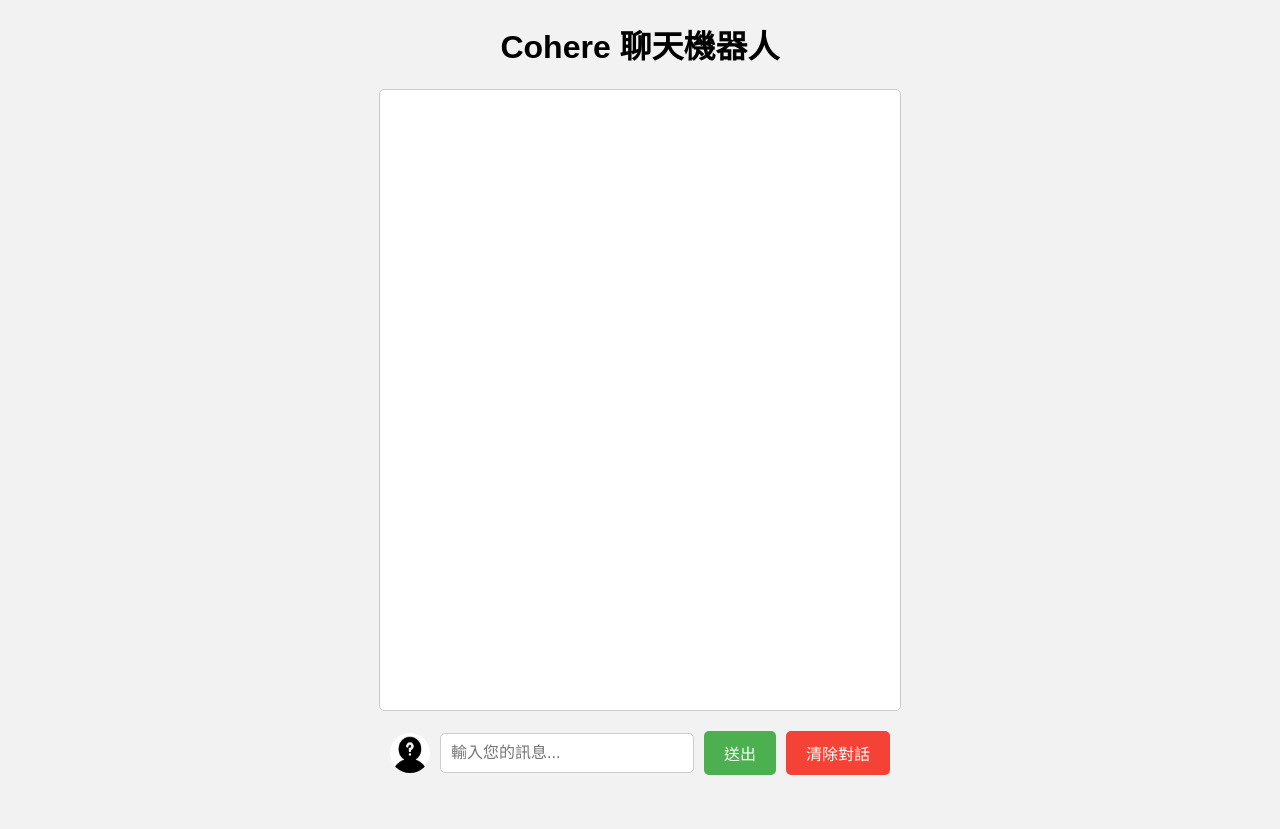
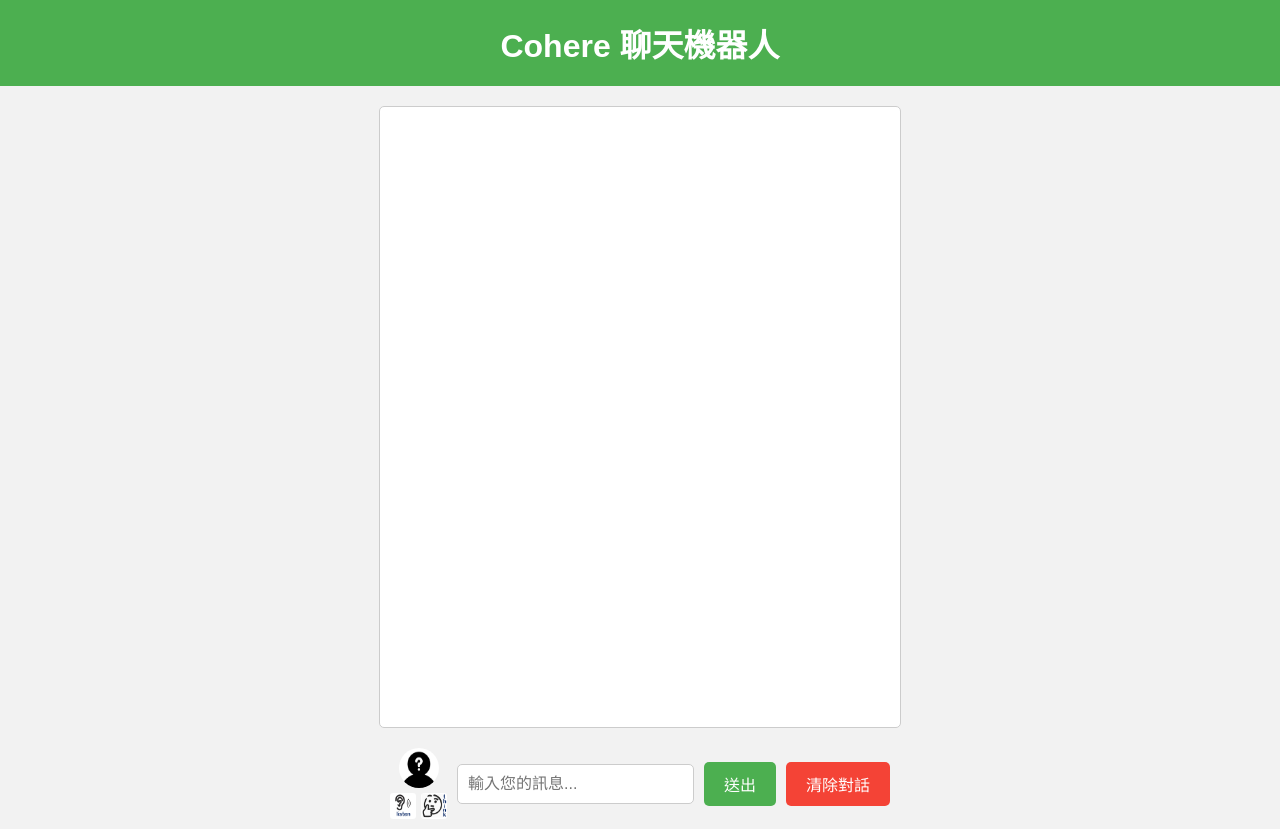
Before and after one commit to hsun0/AIAPadvchatbox, a Flask app: page / in a window 1280 px wide. Before the commit the page ends 775 px from the top, so only its background shows below. Run offline with Flask 3, Linux system fonts and the light colour scheme.

Commit message:
Enhance chat interface with new action buttons for user interactions and improved styling

```diff
--- a/templates/index.html
+++ b/templates/index.html
@@ -9,7 +9,19 @@
     <link rel="stylesheet" href="https://cdnjs.cloudflare.com/ajax/libs/font-awesome/6.4.0/css/all.min.css" integrity="sha512-pk0jRv0L/JSt5sC6BqNRB7X+FsO2Thk9qU0x+VGqCqIu/6YcWB+g5l5rP+M2sN7N8VgjQlKc3E6Yf/NfE1D3lw==" crossorigin="anonymous" referrerpolicy="no-referrer" />
     -->
     <style>
-        body { font-family: Arial, sans-serif; background-color: #f2f2f2; }
+        body {
+            font-family: Arial, sans-serif;
+            background-color: #f2f2f2;
+            margin: 0;
+            padding: 0;
+        }
+        h1 {
+            text-align: center;
+            padding: 20px 0;
+            margin: 0;
+            background-color: #4CAF50;
+            color: white;
+        }
         #chat-window {
             width: 500px;
             height: 600px;
@@ -26,6 +38,12 @@
             display: flex;
             align-items: center;
         }
+        #icon-buttons {
+            display: flex;
+            flex-direction: column;
+            align-items: center;
+            margin-right: 10px;
+        }
         #change-icon {
             width: 40px;
             height: 40px;
@@ -33,12 +51,29 @@
             background: none;
             cursor: pointer;
             padding: 0;
-            margin-right: 10px;
+            margin-bottom: 5px;
         }
         #change-icon img {
             width: 100%;
             height: 100%;
             border-radius: 50%;
+        }
+        #additional-buttons {
+            display: flex;
+            gap: 5px; /* 調整按鈕之間的間距 */
+        }
+        .small-action-button {
+            width: 26px;
+            height: 26px;
+            border: none;
+            background: none;
+            padding: 0;
+            cursor: pointer;
+        }
+        .small-action-button img {
+            width: 100%;
+            height: 100%;
+            border-radius: 3px; /* 圓角 */
         }
         #message {
             flex: 1;
@@ -133,8 +168,8 @@
 
         /* 功能按鈕的樣式 */
         .action-button {
-            width: 26px; /* 按鈕寬度為 20px */
-            height: 26px; /* 按鈕高度為 20px */
+            width: 26px; /* 按鈕寬度為 26px */
+            height: 26px; /* 按鈕高度為 26px */
             border: none;
             background: none;
             padding: 0;
@@ -146,15 +181,32 @@
             height: 100%;
             border-radius: 3px; /* 圓角 */
         }
+
+        /* 按鈕點擊動畫 */
+        .action-button:active img,
+        .small-action-button:active img {
+            transform: scale(0.95);
+            transition: transform 0.1s;
+        }
     </style>
 </head>
 <body>
-    <h1 style="text-align:center;">Cohere 聊天機器人</h1>
+    <h1>Cohere 聊天機器人</h1>
     <div id="chat-window"></div>
     <div id="input-area">
-        <button id="change-icon">
-            <img src="/static/images/iconE.png" alt="User Icon" id="current-icon">
-        </button>
+        <div id="icon-buttons">
+            <button id="change-icon">
+                <img src="/static/images/iconE.png" alt="User Icon" id="current-icon">
+            </button>
+            <div id="additional-buttons">
+                <button id="listen-button" class="small-action-button" aria-label="Listen Action">
+                    <img src="/static/images/LISTEN.png" alt="Listen Icon">
+                </button>
+                <button id="think-button" class="small-action-button" aria-label="Think Action">
+                    <img src="/static/images/THINK.png" alt="Think Icon">
+                </button>
+            </div>
+        </div>
         <input type="text" id="message" placeholder="輸入您的訊息..." />
         <button id="send">送出</button>
         <button id="clear">清除對話</button>
@@ -167,6 +219,8 @@
         const chatWindow = document.getElementById('chat-window');
         const changeIconButton = document.getElementById('change-icon');
         const currentIconImg = document.getElementById('current-icon');
+        const listenButton = document.getElementById('listen-button');
+        const thinkButton = document.getElementById('think-button');
 
         // 定義使用者圖示陣列
         const userIcons = [
@@ -175,6 +229,18 @@
             '/static/images/iconM.png'
         ];
         let currentIconIndex = 0;
+
+        // 定義功能按鈕的圖示路徑
+        const actionIcons = {
+            listen: {
+                normal: '/static/images/LISTEN.png',
+                clicked: '/static/images/LISTENclicked.png'
+            },
+            think: {
+                normal: '/static/images/THINK.png',
+                clicked: '/static/images/THINKclicked.png'
+            }
+        };
 
         // 在頁面加載時，從 localStorage 讀取 currentIconIndex
         document.addEventListener('DOMContentLoaded', () => {
@@ -193,6 +259,31 @@
         });
         clearButton.addEventListener('click', clearConversation);
         changeIconButton.addEventListener('click', changeUserIcon);
+
+        // 添加事件監聽器到新增的功能按鈕
+        listenButton.addEventListener('mousedown', () => {
+            listenButton.querySelector('img').src = actionIcons.listen.clicked;
+        });
+
+        listenButton.addEventListener('mouseup', () => {
+            listenButton.querySelector('img').src = actionIcons.listen.normal;
+        });
+
+        listenButton.addEventListener('mouseleave', () => {
+            listenButton.querySelector('img').src = actionIcons.listen.normal;
+        });
+
+        thinkButton.addEventListener('mousedown', () => {
+            thinkButton.querySelector('img').src = actionIcons.think.clicked;
+        });
+
+        thinkButton.addEventListener('mouseup', () => {
+            thinkButton.querySelector('img').src = actionIcons.think.normal;
+        });
+
+        thinkButton.addEventListener('mouseleave', () => {
+            thinkButton.querySelector('img').src = actionIcons.think.normal;
+        });
 
         function sendMessage() {
             const message = messageInput.value.trim();
@@ -243,8 +334,8 @@
             timeStamp.textContent = now.toLocaleTimeString([], { hour: '2-digit', minute: '2-digit' });
             textDiv.appendChild(timeStamp);
 
-            // 如果是使用者訊息，添加功能按鈕
-            if (sender === 'user') {
+            // 如果是使用者或機器人訊息，添加功能按鈕
+            if (sender === 'user' || sender === 'bot') {
                 const actionButtonsDiv = document.createElement('div');
                 actionButtonsDiv.className = 'action-buttons';
 
@@ -253,47 +344,6 @@
                     { name: 'redo', normal: '/static/images/REDO.png', clicked: '/static/images/REDOclicked.png' },
                     { name: 'edit', normal: '/static/images/EDIT.png', clicked: '/static/images/EDITclicked.png' },
                     { name: 'listen', normal: '/static/images/LISTEN.png', clicked: '/static/images/LISTENclicked.png' },
-                    { name: 'speak', normal: '/static/images/SPEAK.png', clicked: '/static/images/SPEAKclicked.png' },
-                    { name: 'think', normal: '/static/images/THINK.png', clicked: '/static/images/THINKclicked.png' }
-                ];
-
-                actions.forEach(action => {
-                    const button = document.createElement('button');
-                    button.className = 'action-button';
-                    button.id = `${action.name}-button`;
-
-                    const img = document.createElement('img');
-                    img.src = action.normal;
-                    img.alt = `${action.name} icon`;
-
-                    button.appendChild(img);
-                    actionButtonsDiv.appendChild(button);
-
-                    // 添加事件監聽器
-                    button.addEventListener('mousedown', () => {
-                        img.src = action.clicked;
-                    });
-
-                    button.addEventListener('mouseup', () => {
-                        img.src = action.normal;
-                    });
-
-                    button.addEventListener('mouseleave', () => {
-                        img.src = action.normal;
-                    });
-                });
-
-                textDiv.appendChild(actionButtonsDiv);
-            }else if(sender === 'bot'){
-                // 如果是機器人訊息，添加功能按鈕
-                const actionButtonsDiv = document.createElement('div');
-                actionButtonsDiv.className = 'action-buttons';
-
-                // 定義功能按鈕及其圖示
-                const actions = [
-                    { name: 'redo', normal: '/static/images/REDO.png', clicked: '/static/images/REDOclicked.png' },
-                    { name: 'edit', normal: '/static/images/EDIT.png', clicked: '/static/images/EDITclicked.png' },
-                    { name: 'view', normal: '/static/images/VIEW.png', clicked: '/static/images/VIEWclicked.png' },
                     { name: 'speak', normal: '/static/images/SPEAK.png', clicked: '/static/images/SPEAKclicked.png' },
                     { name: 'think', normal: '/static/images/THINK.png', clicked: '/static/images/THINKclicked.png' }
                 ];
```
